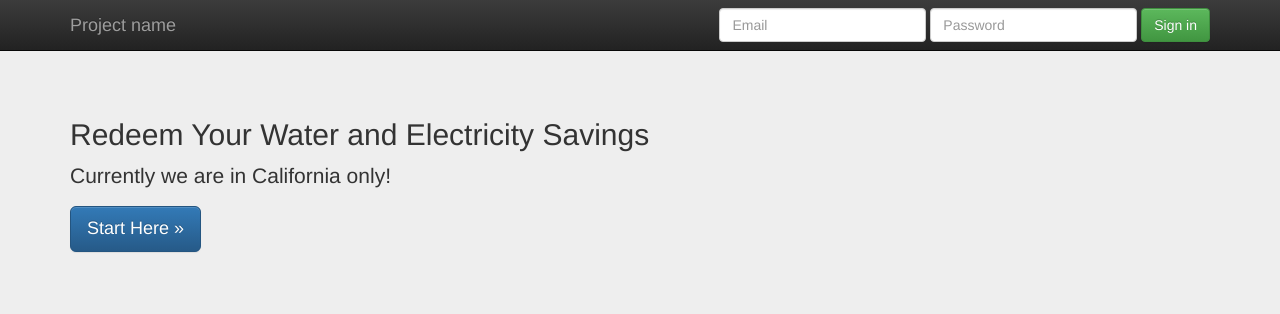
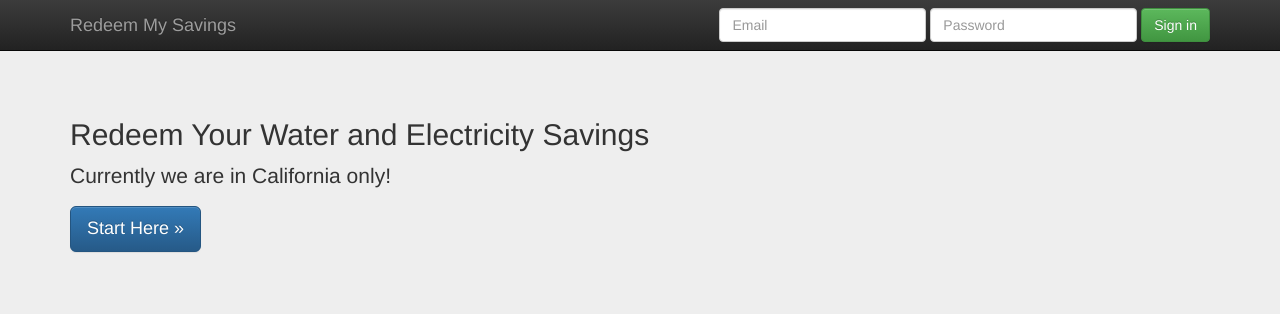
Before and after one commit to aladdine/redeem-the-savings, a PHP site: page / in a window 1280 px wide. Shown: the top 314 px of the page. Run offline with PHP 8.4, Linux system fonts and the light colour scheme; some libraries are stand-ins or nearby versions.

Commit message:
filled metadata and refracted CSS

```diff
--- a/css/main.css
+++ b/css/main.css
@@ -3,3 +3,8 @@
 /* ==========================================================================
    Author's custom styles
    ========================================================================== */
+
+body {
+                padding-top: 50px;
+                padding-bottom: 20px;
+            }
--- a/index.html
+++ b/index.html
@@ -2,22 +2,16 @@
 <!--[if lt IE 7]>      <html class="no-js lt-ie9 lt-ie8 lt-ie7" lang=""> <![endif]-->
 <!--[if IE 7]>         <html class="no-js lt-ie9 lt-ie8" lang=""> <![endif]-->
 <!--[if IE 8]>         <html class="no-js lt-ie9" lang=""> <![endif]-->
-<!--[if gt IE 8]><!--> <html class="no-js" lang=""> <!--<![endif]-->
+<!--[if gt IE 8]><!--> <html class="no-js" lang="en"> <!--<![endif]-->
     <head>
         <meta charset="utf-8">
         <meta http-equiv="X-UA-Compatible" content="IE=edge,chrome=1">
-        <title></title>
-        <meta name="description" content="">
+        <title>Redeem My Savings</title>
+        <meta name="description" content="Redeem My Savings allows you to earn points on your water and electricity consumption savings">
         <meta name="viewport" content="width=device-width, initial-scale=1">
         <link rel="apple-touch-icon" href="apple-touch-icon.png">
 
         <link rel="stylesheet" href="css/bootstrap.min.css">
-        <style>
-            body {
-                padding-top: 50px;
-                padding-bottom: 20px;
-            }
-        </style>
         <link rel="stylesheet" href="css/bootstrap-theme.min.css">
         <link rel="stylesheet" href="css/main.css">
 
@@ -36,7 +30,7 @@
             <span class="icon-bar"></span>
             <span class="icon-bar"></span>
           </button>
-          <a class="navbar-brand" href="#">Project name</a>
+          <a class="navbar-brand" href="#">Redeem My Savings</a>
         </div>
         <div id="navbar" class="navbar-collapse collapse">
           <form class="navbar-form navbar-right" role="form">
@@ -86,21 +80,14 @@
       <footer>
         <p>Made with ♥ in San Francisco</p>
       </footer>
-    </div> <!-- /container -->        <script src="//ajax.googleapis.com/ajax/libs/jquery/1.11.2/jquery.min.js"></script>
+    </div> <!-- /container -->
+
+        <script src="//ajax.googleapis.com/ajax/libs/jquery/1.11.2/jquery.min.js"></script>
         <script>window.jQuery || document.write('<script src="js/vendor/jquery-1.11.2.min.js"><\/script>')</script>
 
         <script src="js/vendor/bootstrap.min.js"></script>
 
         <script src="js/main.js"></script>
 
-        <!-- Google Analytics: change UA-XXXXX-X to be your site's ID. -->
-        <script>
-            (function(b,o,i,l,e,r){b.GoogleAnalyticsObject=l;b[l]||(b[l]=
-            function(){(b[l].q=b[l].q||[]).push(arguments)});b[l].l=+new Date;
-            e=o.createElement(i);r=o.getElementsByTagName(i)[0];
-            e.src='//www.google-analytics.com/analytics.js';
-            r.parentNode.insertBefore(e,r)}(window,document,'script','ga'));
-            ga('create','UA-XXXXX-X','auto');ga('send','pageview');
-        </script>
     </body>
 </html>
```
